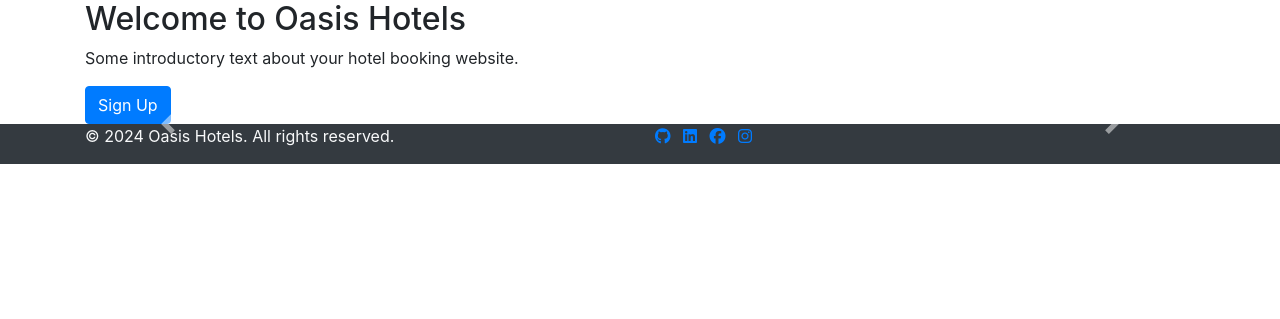
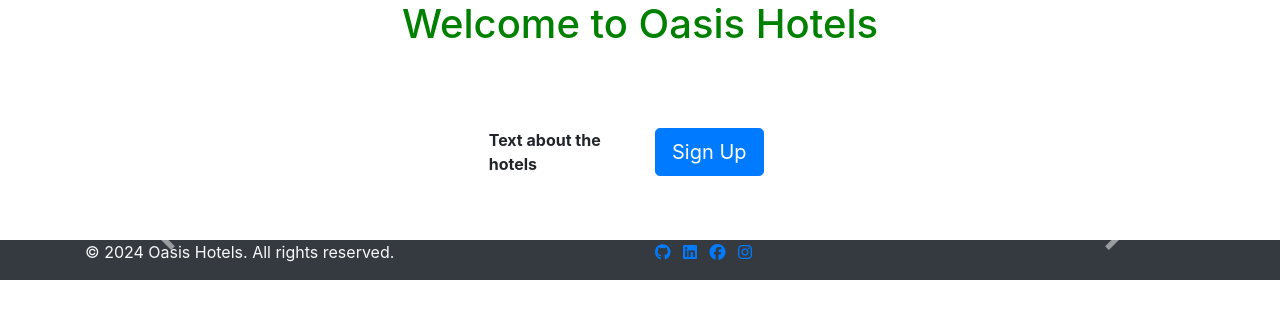
Before and after one commit to Marchopkins96/oasis-hotels, a Django app: page / in a window 1280 px wide. Shown: the part 88-407 px from the top of the page. Run offline with Django 4.2, Linux system fonts and the light colour scheme; data that the repository does not hold is empty; some libraries are stand-ins or nearby versions.

Commit message:
Update index.html heading

```diff
--- a/templates/index.html
+++ b/templates/index.html
@@ -2,16 +2,18 @@
 
 {% block content %}
 <div class="container">
-    <div class="row">
-        <div class="col-md-6">
-            <h2>Welcome to Oasis Hotels</h2>
-            <p>Some introductory text about your hotel booking website.</p>
-            <a href="{% url 'account_signup' %}" class="btn btn-primary">Sign Up</a>
-        </div>
-        <div class="col-md-6">
-            <!-- Other content for the second column -->
-        </div>
-    </div>
+       <!--Heading-->
+       <h1 class="text-center custom-heading">Welcome to Oasis Hotels</h1>
+       <div class="d-flex justify-content-center">
+           <div class="row custom-row">
+               <div class="col-md-6 mt-4">
+                   <p class="font-weight-bold">Text about the hotels</p>
+               </div>
+               <div class="col-md-6 mt-4">
+                   <a class="btn btn-primary btn-lg" href="#">Sign Up</a>
+               </div>
+           </div>
+       </div>
 
     <div id="hotel-carousel" class="carousel slide" data-ride="carousel">
         <!-- Carousel items -->
```
